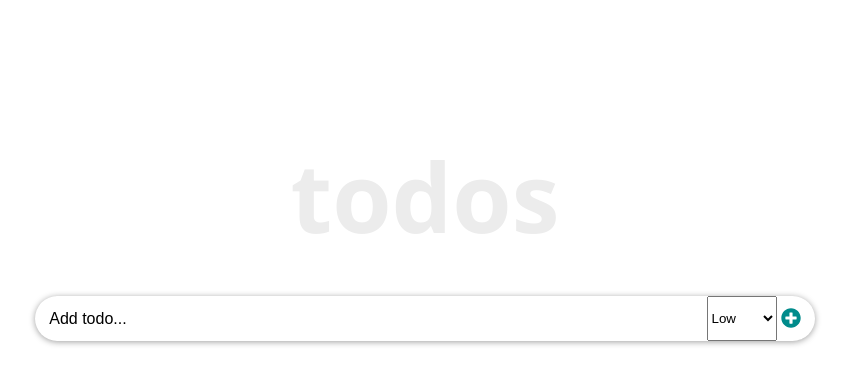
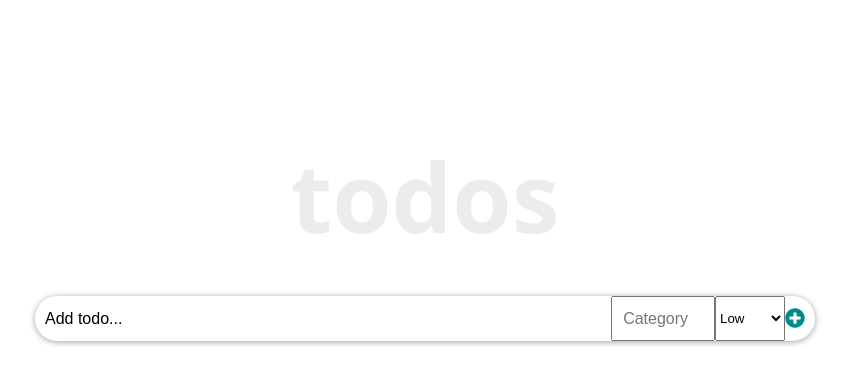
Before and after one commit to M450-324-Project/frontend, a React (Vite) app: page / in a window 1280 px wide. Shown: the top 384 px of the page, without its empty margins (215-1064 px from the left). Built offline with nearby package versions, Linux system fonts and the light colour scheme.

Commit message:
feat: category

```diff
--- a/src/App.css
+++ b/src/App.css
@@ -30,6 +30,14 @@ body {
   border-radius: calc(0.5 * 100px);
 }
 
+.category-text {
+  font-size: 1rem;
+  font-weight: 400;
+  width: 15%;
+  padding-right: 5px;
+  padding-left: 10px;
+}
+
 .input-text::placeholder {
   color: #000;
 }
--- a/src/components/InputTodo.jsx
+++ b/src/components/InputTodo.jsx
@@ -5,6 +5,7 @@ import { FaPlusCircle } from "react-icons/fa";
 const InputTodo = (props) => {
   const [inputText, setInputText] = useState({
     title: "",
+    category: "",
     priority: "low", // Default priority
   });
 
@@ -18,9 +19,10 @@ const InputTodo = (props) => {
   const handleSubmit = (e) => {
     e.preventDefault();
     if (inputText.title.trim()) {
-      props.addTodoProps(inputText.title, inputText.priority);
+      props.addTodoProps(inputText.title, inputText.category, inputText.priority);
       setInputText({
         title: "",
+        category: "",
         priority: "low", // Reset priority to default
       });
     } else {
@@ -42,6 +44,14 @@ const InputTodo = (props) => {
         name="title"
         onChange={onChange}
       />
+      <input
+        type="text"
+        className="category-text"
+        placeholder="Category"
+        value={inputText.category}
+        name="category"
+        onChange={onChange}
+      />
       <select
         name="priority"
         value={inputText.priority}
--- a/src/components/TodoContainer.jsx
+++ b/src/components/TodoContainer.jsx
@@ -33,21 +33,23 @@ const TodoContainer = () => {
     setTodos([...todos.filter((todo) => todo.id !== id)]);
   };
 
-  const addTodoItem = (title, priority) => {
+  const addTodoItem = (title, category, priority) => {
     const newTodo = {
       id: uuidv4(),
       title,
       priority,
+      category,
       completed: false,
     };
     setTodos([...todos, newTodo]);
   };
 
-  const setUpdate = (updatedTitle, updatedPriority, id) => {
+  const setUpdate = (updatedTitle, updatedCategory, updatedPriority, id) => {
     setTodos(
       todos.map((todo) => {
         if (todo.id === id) {
           todo.title = updatedTitle;
+          todo.category = updatedCategory;
           todo.priority = updatedPriority;
         }
         return todo;
--- a/src/components/TodoItem.jsx
+++ b/src/components/TodoItem.jsx
@@ -23,7 +23,7 @@ const TodoItem = (props) => {
     textDecoration: "line-through",
   };
 
-  const { completed, id, title, priority } = props.todo;
+  const { completed, id, title, category, priority } = props.todo;
 
   const viewMode = {};
   const editMode = {};
@@ -57,7 +57,7 @@ const TodoItem = (props) => {
         >
           <FaTrash style={{ color: "orangered", fontSize: "16px" }} />
         </button>
-        <span style={completed ? completedStyle : null}>{title} (<i>{priority}</i>)</span>
+        <span style={completed ? completedStyle : null}>{title} [{category}](<i>{priority}</i>)</span>
       </div>
       <div style={editMode}>
         <input
@@ -65,14 +65,23 @@ const TodoItem = (props) => {
           className={styles.textInput}
           value={title}
           onChange={(e) => {
-            props.setUpdate(e.target.value, priority, id);
+            props.setUpdate(e.target.value, category, priority, id);
+          }}
+          onKeyDown={handleUpdatedDone}
+        />
+        <input
+          type="text"
+          className={styles.categoryInput}
+          value={category}
+          onChange={(e) => {
+            props.setUpdate(title, e.target.value, priority, id);
           }}
           onKeyDown={handleUpdatedDone}
         />
         <select
           value={priority}
           onChange={(e) => {
-            props.setUpdate(title, e.target.value, id);
+            props.setUpdate(title, category, e.target.value, id);
             setEditing(false);
           }}
         >
--- a/src/components/TodoItem.module.css
+++ b/src/components/TodoItem.module.css
@@ -23,7 +23,13 @@
 }
 
 .textInput {
-  width: 100%;
+  width: 80%;
   padding: 10px;
   border: 1px solid #dfdfdf;
 }
+
+.categoryInput {
+  width: 20%;
+  padding: 10px;
+  border: 1px solid #dfdfdf;
+}
```
